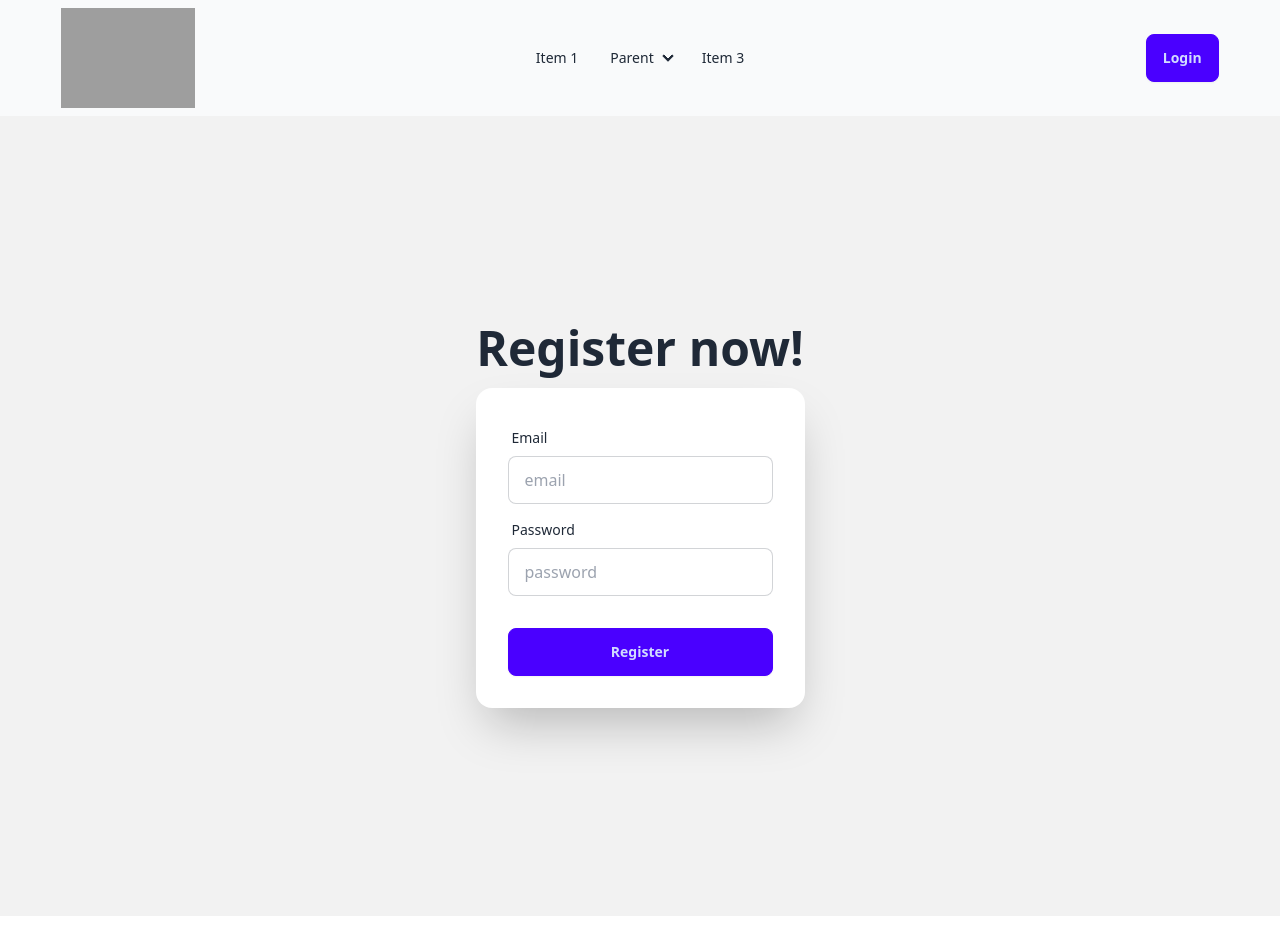
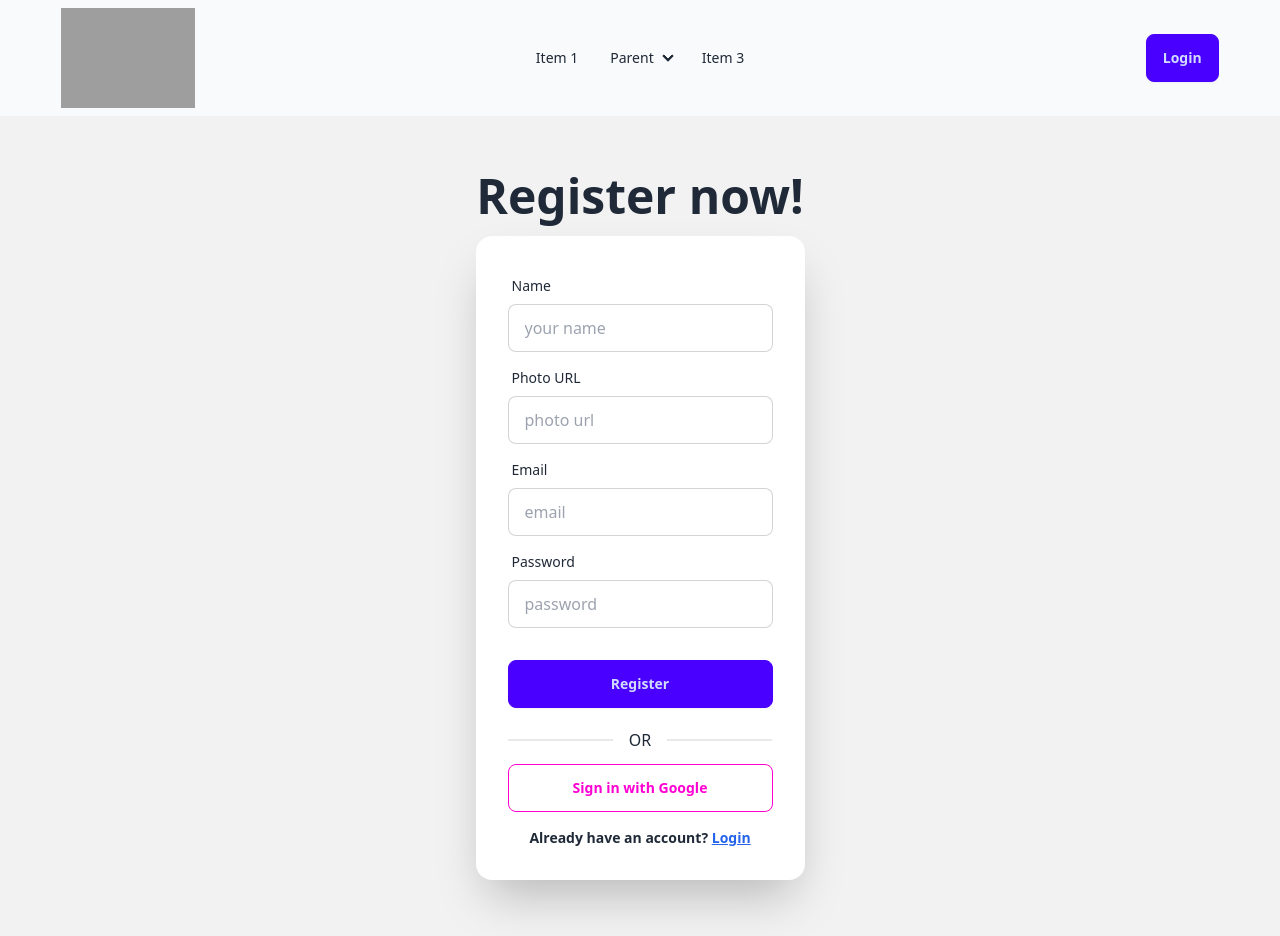
Before and after one commit to Ifaz120/career-hub, a React (Vite) app: page /register in a window 1280 px wide. Built offline with nearby package versions, Linux system fonts and the light colour scheme; no server answers; grey boxes are pictures that could not be loaded.

Commit message:
login system updated

```diff
--- a/package.json
+++ b/package.json
@@ -16,6 +16,7 @@
     "react": "^19.2.0",
     "react-dom": "^19.2.0",
     "react-router-dom": "^7.12.0",
+    "react-toastify": "^11.0.5",
     "sort-by": "^1.2.0",
     "swiper": "^12.0.3"
   },
--- a/src/components/Login/Login.jsx
+++ b/src/components/Login/Login.jsx
@@ -1,6 +1,7 @@
 import React, { useContext } from 'react';
 import { AuthContext } from '../../providers/AuthProvider';
 import { Link, useNavigate } from 'react-router-dom';
+import { toast } from 'react-toastify';
 
 const Login = () => {
   const {userLogin,signInWithGoogle} = useContext(AuthContext);
@@ -12,11 +13,11 @@ const Login = () => {
 
     userLogin(email,password)
     .then(result=>{
-      console.log(result.user);
+      toast.success("Login Successful!");
       navigate("/");
     })
     .catch(error => {
-                console.error(error.message);
+                toast.error(error.message);
             });
 
   };
--- /dev/null
+++ b/src/components/PrivateRoute/PrivateRoute.jsx
@@ -0,0 +1,15 @@
+import React, { useContext } from 'react';
+import auth from '../../firebase/firebase.config';
+
+const PrivateRoute = ({children}) => {
+  const {user,loading} = useContext(auth);
+  if(loading){
+    return <span className="loading loading-bars loading-lg"></span>;
+  }
+  if(user){
+    return children;
+  }
+  return <Navigate to="/login"></Navigate>;
+};
+
+export default PrivateRoute;
--- /dev/null
+++ b/src/components/Profile/Profile.jsx
@@ -0,0 +1,11 @@
+import React from 'react';
+
+const Profile = () => {
+  return (
+    <div>
+
+    </div>
+  );
+};
+
+export default Profile;
--- a/src/components/Register/Register.jsx
+++ b/src/components/Register/Register.jsx
@@ -1,50 +1,109 @@
 import React, { useContext } from 'react';
 import { AuthContext } from '../../providers/AuthProvider';
-import { useNavigate } from 'react-router-dom';
+import { useNavigate, Link } from 'react-router-dom';
+import { toast } from 'react-toastify';
 
 const Register = () => {
-  const {createNewUser} = useContext(AuthContext);
+  // Grab both tools from the bag
+  const { createNewUser, signInWithGoogle ,updateUserProfile} = useContext(AuthContext);
   const navigate = useNavigate();
-  //function which handles the registration
-  const handleRegister = (e)=>{
+
+  const handleRegister = (e) => {
     e.preventDefault();
 
-    const email= e.target.email.value;
-    const password= e.target.password.value;
-    console.log("Form submitted with:", email, password);
-    createNewUser(email,password)
-    .then(result=>{
-      console.log("successfully registered: ", result.user);
+    const name = e.target.name.value;
+    const photo = e.target.photo.value;
+    const email = e.target.email.value;
+    const password = e.target.password.value;
+
+    console.log("Registering:", name, email);
+
+    //password validation ekhane korbo
+    if(password.length <6){
+        toast.error("Password must be at least 6 characters long");
+        return;
+    }
+    if(!/[A-Z]/.test(password)){
+        toast.error("Password must contain at least one uppercase letter");
+        return;
+    }
+    if(!/[a-z]/.test(password)){
+        toast.error("Password must contain at least one lowercase letter");
+        return;
+    }
+
+    createNewUser(email, password)
+      .then(result => {
+        updateUserProfile(name,photo)
+        .then(()=>{
+            toast.success("Account created and profile updated!");
             navigate("/");
         })
-    .catch(error=>{
-      console.log("Registration failed: ", error.messaage)
+
       })
-  }
+      .catch(error => {
+        toast.error(error.message);
+      });
+  };
+
+  const handleGoogleSignIn = () => {
+    signInWithGoogle()
+      .then(result => {
+        console.log("Google Login Success:", result.user);
+        navigate("/");
+      })
+      .catch(error => {
+        console.error("Google Error:", error.message);
+      });
+  };
+
   return (
-    <div className="hero bg-base-200 min-h-screen">
+    <div className="hero bg-base-200 min-h-screen py-10">
       <div className="hero-content flex-col">
         <div className="text-center lg:text-left">
           <h1 className="text-5xl font-bold">Register now!</h1>
         </div>
         <div className="card bg-base-100 w-full max-w-sm shrink-0 shadow-2xl">
-                    <form onSubmit={handleRegister} className="card-body">
+          <form onSubmit={handleRegister} className="card-body pb-2">
+            {/* Name Field */}
             <div className="form-control">
-                            <label className="label">
-                                <span className="label-text">Email</span>
-                            </label>
+              <label className="label"><span className="label-text">Name</span></label>
+              <input type="text" name="name" placeholder="your name" className="input input-bordered" required />
+            </div>
+
+            {/* Photo URL Field */}
+            <div className="form-control">
+              <label className="label"><span className="label-text">Photo URL</span></label>
+              <input type="text" name="photo" placeholder="photo url" className="input input-bordered" required />
+            </div>
+
+            {/* Email Field */}
+            <div className="form-control">
+              <label className="label"><span className="label-text">Email</span></label>
               <input type="email" name="email" placeholder="email" className="input input-bordered" required />
             </div>
+
+            {/* Password Field */}
             <div className="form-control">
-                            <label className="label">
-                                <span className="label-text">Password</span>
-                            </label>
+              <label className="label"><span className="label-text">Password</span></label>
               <input type="password" name="password" placeholder="password" className="input input-bordered" required />
             </div>
+
             <div className="form-control mt-6">
               <button className="btn btn-primary">Register</button>
             </div>
           </form>
+
+          <div className="p-8 pt-0">
+            <div className="divider">OR</div>
+            <button onClick={handleGoogleSignIn} className="btn btn-outline btn-secondary w-full">
+               Sign in with Google
+            </button>
+
+            <p className="text-center mt-4 text-sm font-semibold">
+              Already have an account? <Link className="text-blue-600 font-bold underline" to="/login">Login</Link>
+            </p>
+          </div>
         </div>
       </div>
     </div>
--- a/src/main.jsx
+++ b/src/main.jsx
@@ -14,6 +14,8 @@ import ServiceDetails from './components/ServiceDetails/ServiceDetails.jsx';
 import AuthProvider from './providers/AuthProvider.jsx';
 import Register from './components/Register/Register.jsx';
 import Login from './components/Login/Login.jsx';
+import { ToastContainer } from 'react-toastify';
+import 'react-toastify/dist/ReactToastify.css';
 
 const router = createBrowserRouter([
   {
@@ -47,5 +49,6 @@ const router = createBrowserRouter([
 createRoot(document.getElementById('root')).render(
   <AuthProvider>
     <RouterProvider router={router} />
+    <ToastContainer position="top-center" />
   </AuthProvider>,
 )
--- a/src/providers/AuthProvider.jsx
+++ b/src/providers/AuthProvider.jsx
@@ -1,4 +1,4 @@
-import { createUserWithEmailAndPassword, GoogleAuthProvider, onAuthStateChanged, signInWithEmailAndPassword, signInWithPopup, signOut } from 'firebase/auth';
+import { createUserWithEmailAndPassword, GoogleAuthProvider, onAuthStateChanged, signInWithEmailAndPassword, signInWithPopup, signOut, updateProfile } from 'firebase/auth';
 import React, { createContext, useEffect, useState } from 'react';
 import auth from '../firebase/firebase.config';
 
@@ -43,10 +43,18 @@ const AuthProvider = ({children}) => {
     return signOut(auth);
   }
 
+  const updateUserProfile =(name,photo)=>{
+    return updateProfile(auth.currentUser,{
+      displayName: name,
+      photoURL:photo,
+    })
+  }
+
   const authInfo = {
     // This is the "bag" of data we will share with the whole app.
-        name: "Career Hub Test",
+
         user,
+        updateUserProfile,
         signInWithGoogle,
         userLogin,
         setUser,
```
Also changed, not shown: 1 other file (tests, documents, lock files or other folders). Lines whose indentation alone changed are shown as unchanged.
